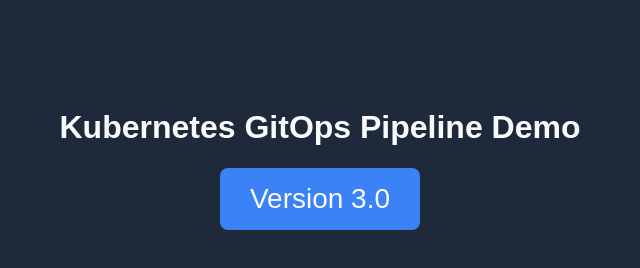
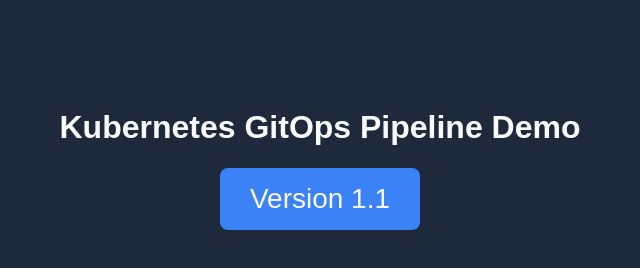
Before and after one commit to shubhamrd/cicd-gitops-demo, a plain HTML site: page app/index.html in a window 1280 px wide. Shown: the full height of the page, 320-960 px from the left. Drawn offline with Linux system fonts and the light colour scheme.

Commit message:
version 1.1

```diff
--- a/app/index.html
+++ b/app/index.html
@@ -9,6 +9,6 @@
 </head>
 <body>
   <h1>Kubernetes GitOps Pipeline Demo</h1>
-  <div class="badge">Version 3.0</div>
+  <div class="badge">Version 1.1</div>
 </body>
 </html>
```
